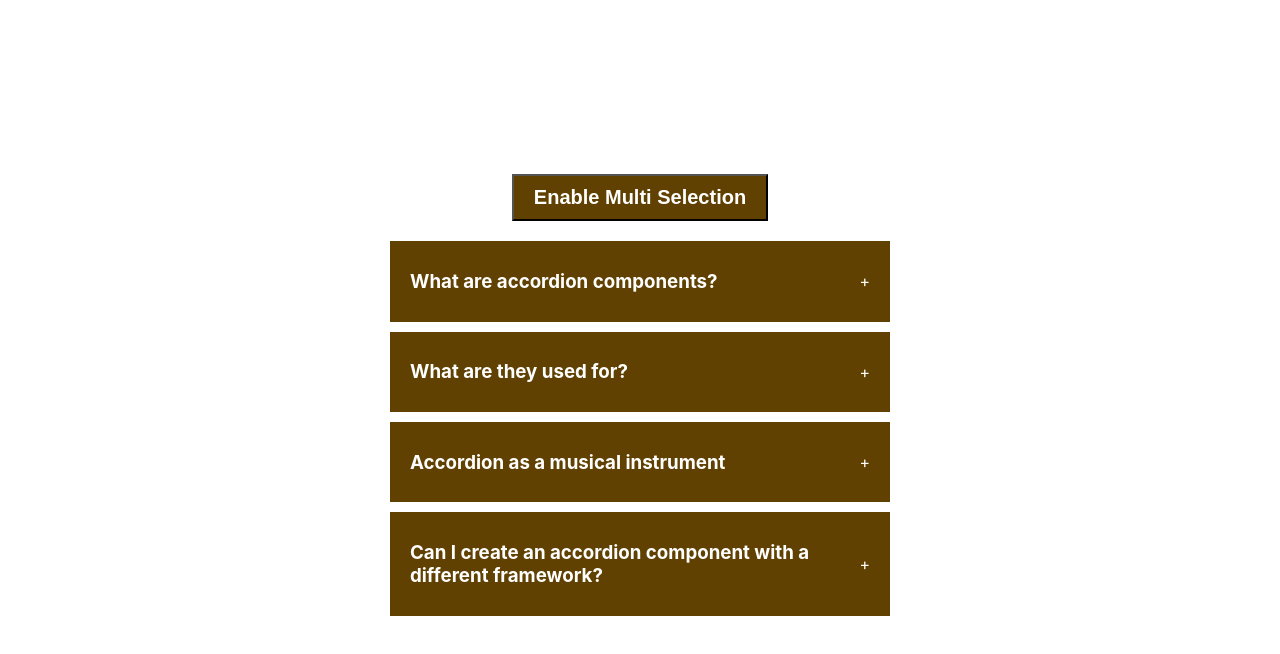
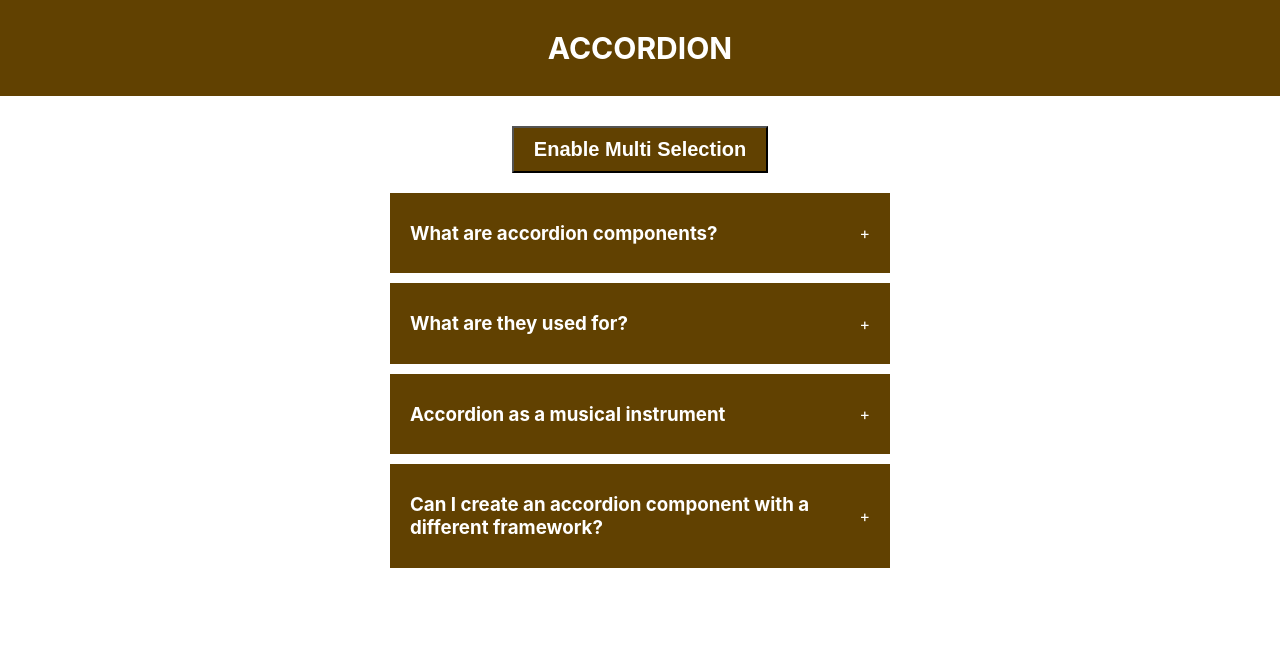
Before and after one commit to saranyavinjarapu/ReactCodingConcepts, a React (Create React App) app: page / in a window 1280 px wide. Shown: the top 654 px of the page. Built offline with nearby package versions, Linux system fonts and the light colour scheme.

Commit message:
added header for accordion

```diff
--- a/src/App.css
+++ b/src/App.css
@@ -1,5 +1,8 @@
 .App {
   text-align: center;
+  display: flex;
+  flex-direction: column;
+  gap: 30px;
 }
 
 .App-logo {
--- a/src/App.js
+++ b/src/App.js
@@ -1,9 +1,11 @@
 import "./App.css";
 import Accordion from "./components/Accordion";
+import Header from "./components/Header/Header";
 
 function App() {
   return (
     <div className="App">
+      <Header></Header>
       <Accordion></Accordion>
     </div>
   );
--- a/src/components/Accordion/styles.css
+++ b/src/components/Accordion/styles.css
@@ -2,7 +2,6 @@
   display: flex;
   height: 100vh;
   width: 100vw;
-  justify-content: center;
   align-items: center;
   flex-direction: column;
   gap: 20px;
--- /dev/null
+++ b/src/components/Header/Header.js
@@ -0,0 +1,8 @@
+import React from "react";
+import "./styles.css";
+
+const Header = () => {
+  return <div className="main">ACCORDION</div>;
+};
+
+export default Header;
--- /dev/null
+++ b/src/components/Header/styles.css
@@ -0,0 +1,7 @@
+.main {
+  background-color: #614101;
+  font-weight: bold;
+  color: #fff;
+  font-size: 30px;
+  padding: 30px;
+}
```
